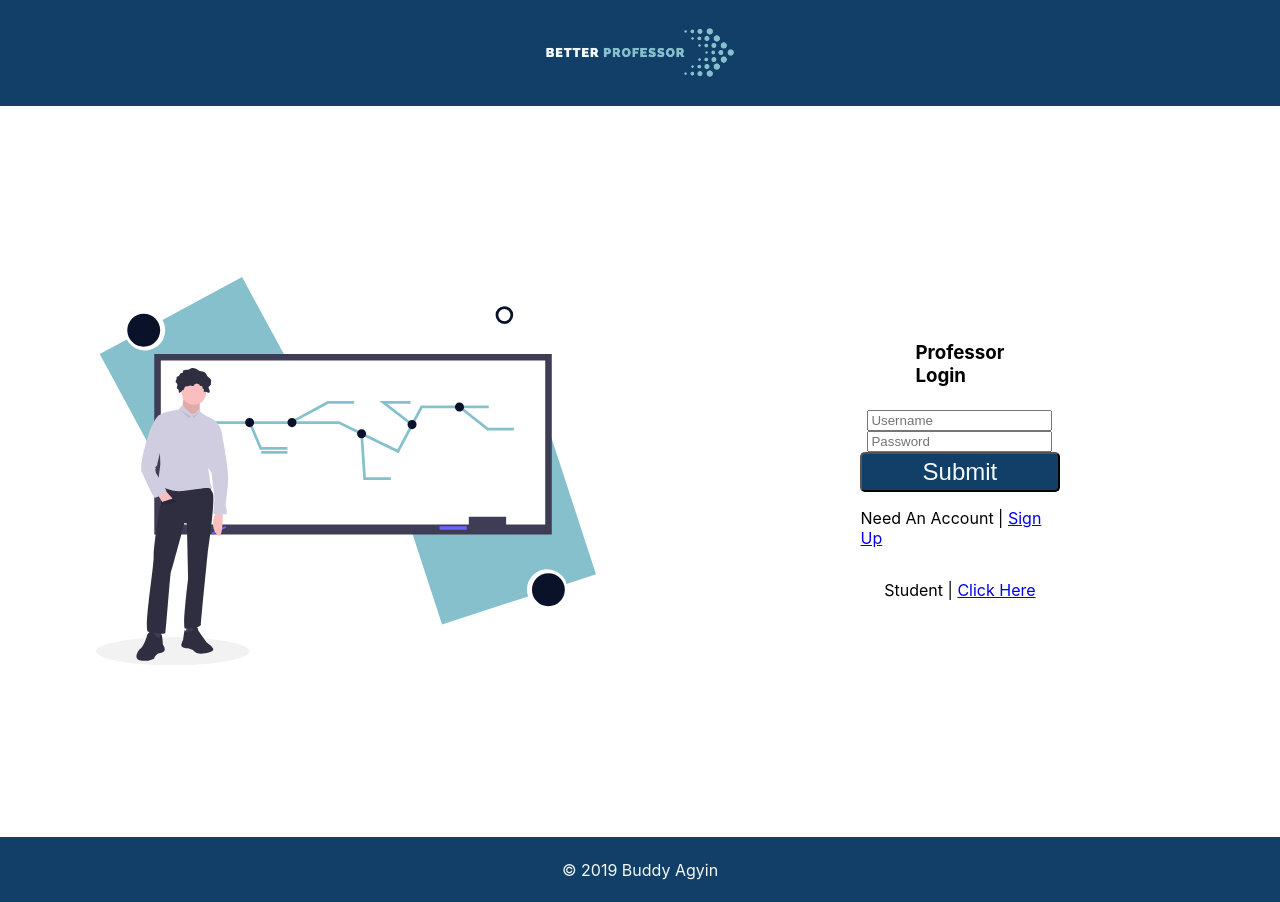
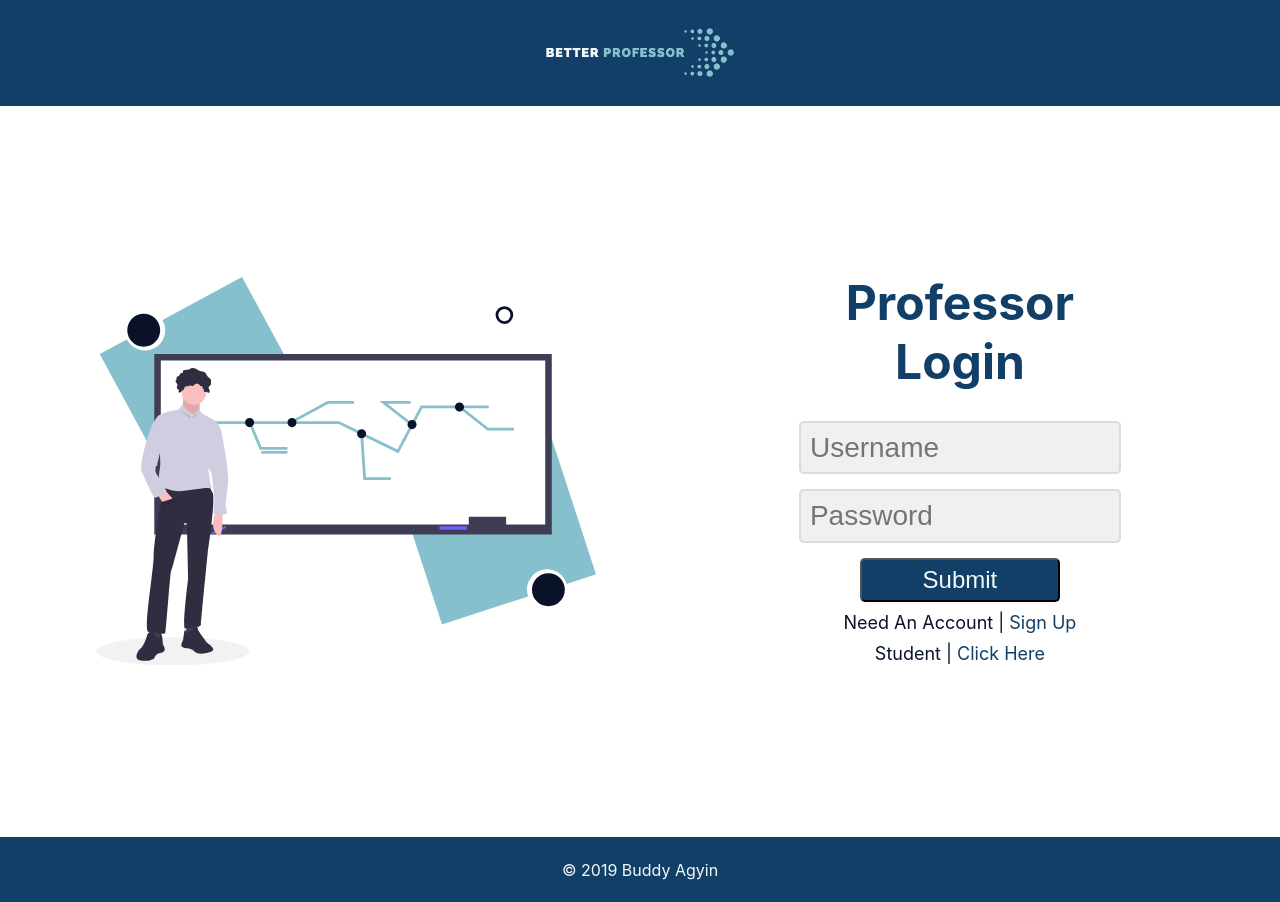
Before and after one commit to agyin3/better-professor-app, a React (Create React App) app: page /professor/login in a window 1280 px wide. Built offline with nearby package versions, Linux system fonts and the light colour scheme.

Commit message:
add styling for forms

```diff
--- a/src/App.css
+++ b/src/App.css
@@ -1,38 +1,33 @@
-.App {
+.sign-in-heading {
+  font-size: 4.8rem;
+  color: #113F67;
   text-align: center;
+  margin: 0 0 2.4rem;
+}
+.sign-in {
+  width: 30rem;
+  padding: 3%;
+  font-size: 2.8rem;
+  background: #F1EFEF;
+  border: 2px solid #DCDADA;
+  border-radius: 5px;
+  margin-bottom: 1.5rem;
 }
 
-.App-logo {
-  height: 40vmin;
-  pointer-events: none;
+.sign-in-text {
+  color: #0A122A;
+  margin: 1rem 0 0;
+  font-size: 1.8rem;
 }
 
-@media (prefers-reduced-motion: no-preference) {
-  .App-logo {
-    animation: App-logo-spin infinite 20s linear;
-  }
+.sign-in-link {
+  color: #113F67;
+  text-decoration: none;
+  margin: 0;
+  font-size: 1.8rem;
 }
 
-.App-header {
-  background-color: #282c34;
-  min-height: 100vh;
-  display: flex;
-  flex-direction: column;
-  align-items: center;
-  justify-content: center;
-  font-size: calc(10px + 2vmin);
-  color: white;
+.sign-in-link:hover {
+  color: #226597;
+  text-decoration: underline;
 }
-
-.App-link {
-  color: #61dafb;
-}
-
-@keyframes App-logo-spin {
-  from {
-    transform: rotate(0deg);
-  }
-  to {
-    transform: rotate(360deg);
-  }
-}
```
